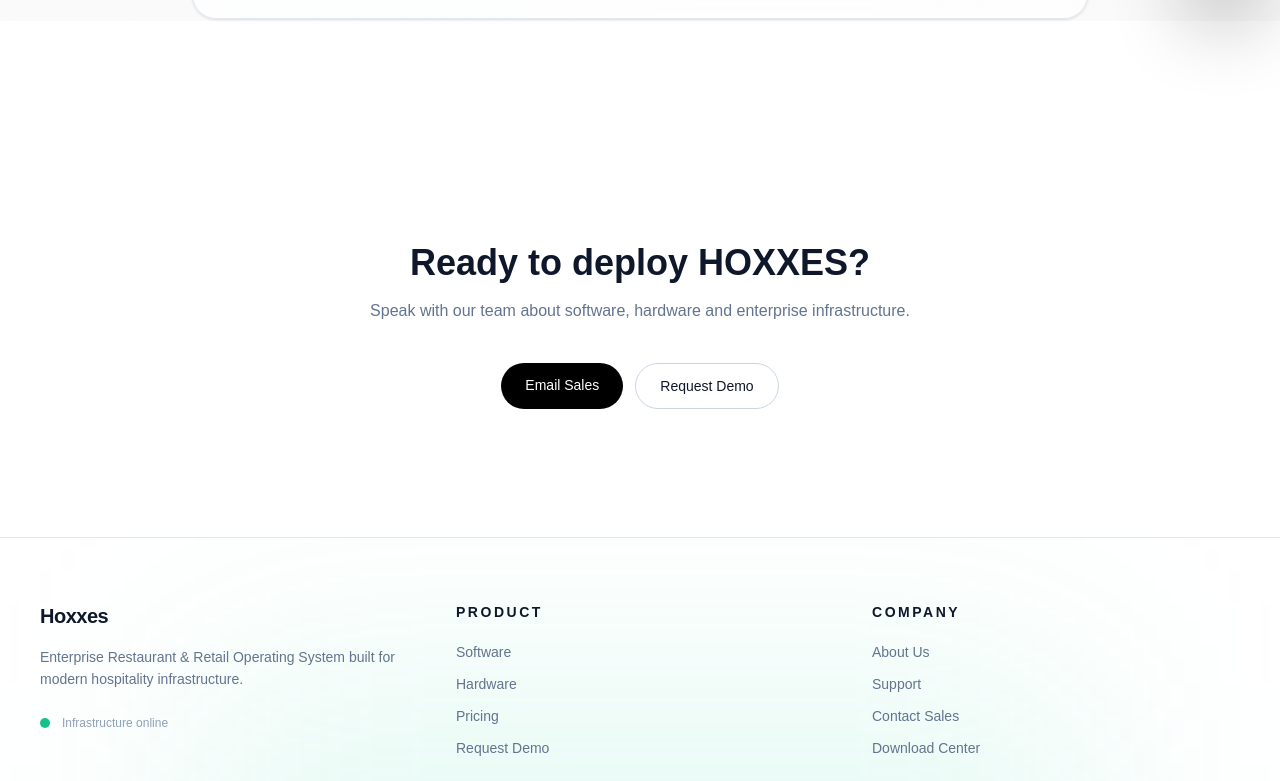
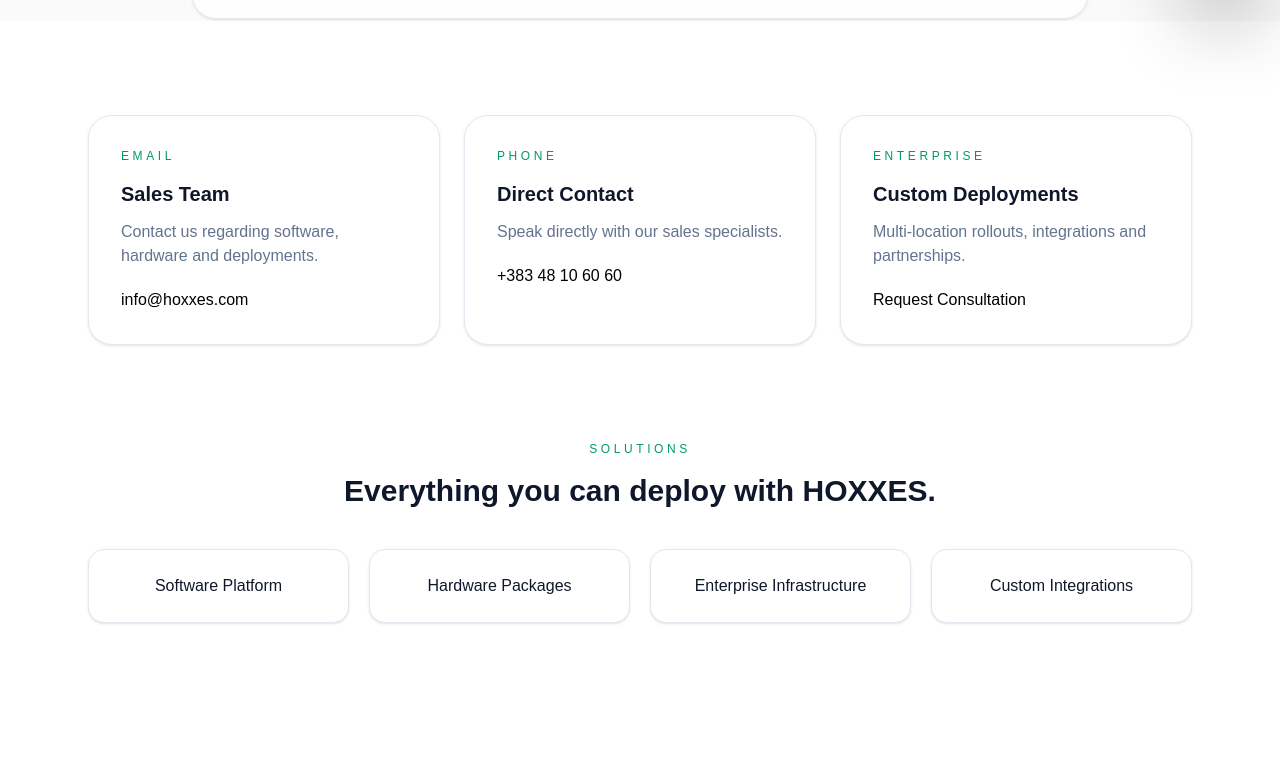
Before and after one commit to leonardapp/web, a Next.js app: page /contact-sales in a window 1280 px wide. Shown: the part 779-1560 px from the top of the page. Built offline with nearby package versions, Linux system fonts and the light colour scheme.

Commit message:
Request Demo update

```diff
--- a/app/about-us/page.tsx
+++ b/app/about-us/page.tsx
@@ -21,14 +21,14 @@ export default function AboutPage() {
             About HOXXES
           </div>
 
-          <h1 className="mt-6 text-4xl md:text-6xl font-semibold tracking-tight leading-tight">
+          <h1 className="mt-6 text-3xl sm:text-4xl md:text-6xl font-semibold tracking-tight leading-tight">
   Operating infrastructure
   <span className="block text-slate-500">
     for modern commerce.
   </span>
 </h1>
 
-         <p className="mt-6 text-lg md:text-xl text-slate-500 leading-relaxed max-w-3xl mx-auto">
+         <p className="mt-6 text-base sm:text-lg md:text-xl text-slate-500 leading-relaxed max-w-3xl mx-auto">
   HOXXES unifies POS, QR ordering, kiosks, kitchen operations, and analytics
   into one real-time enterprise infrastructure layer — built for scale, speed,
   and reliability.
@@ -65,21 +65,21 @@ export default function AboutPage() {
 
   <div className="grid md:grid-cols-3 gap-6 mt-12">
 
-    <div className="p-8 border rounded-3xl">
+    <div className="p-8 border border-slate-200 rounded-3xl bg-white shadow-sm hover:shadow-xl transition">
       <h3 className="font-semibold">Restaurants</h3>
       <p className="mt-3 text-slate-500">
         Ordering, kiosks, kitchen and guest experiences.
       </p>
     </div>
 
-    <div className="p-8 border rounded-3xl">
+    <div className="p-8 border border-slate-200 rounded-3xl bg-white shadow-sm hover:shadow-xl transition">
       <h3 className="font-semibold">Retail</h3>
       <p className="mt-3 text-slate-500">
         Transactions, inventory and workforce management.
       </p>
     </div>
 
-    <div className="p-8 border rounded-3xl">
+    <div className="p-8 border border-slate-200 rounded-3xl bg-white shadow-sm hover:shadow-xl transition">
       <h3 className="font-semibold">Enterprise</h3>
       <p className="mt-3 text-slate-500">
         Centralized infrastructure across multiple locations.
@@ -89,24 +89,46 @@ export default function AboutPage() {
   </div>
 
 </section>
-{/* BUILT FOR SCALE */}
-<section className="max-w-6xl mx-auto px-6 py-24 sm:py-32">
 
-  <div className="text-xs uppercase tracking-[0.35em] text-emerald-600">
-    Built For Scale
+<section className="max-w-6xl mx-auto px-6 pb-24">
+
+  <section className="max-w-6xl mx-auto px-6 pb-24">
+
+  <div className="grid grid-cols-2 lg:grid-cols-4 gap-6 text-center">
+
+    <div className="p-6 rounded-2xl border border-slate-200 bg-white shadow-sm hover:shadow-lg transition">
+      <div className="text-3xl sm:text-4xl font-semibold">POS</div>
+      <div className="text-slate-500 text-sm mt-2">
+        Infrastructure
+      </div>
     </div>
 
-  <h2 className="mt-4 text-3xl sm:text-4xl font-semibold">
-    From independent operators to enterprise networks.
-  </h2>
+    <div className="p-6 rounded-2xl border border-slate-200 bg-white shadow-sm hover:shadow-lg transition">
+      <div className="text-3xl sm:text-4xl font-semibold">QR</div>
+      <div className="text-slate-500 text-sm mt-2">
+        Ordering
+      </div>
+    </div>
 
-  <p className="mt-5 text-slate-500 max-w-3xl">
-    HOXXES is designed to operate across restaurants,
-    retail stores and multi-location businesses with centralized control.
-  </p>
+    <div className="p-6 rounded-2xl border border-slate-200 bg-white shadow-sm hover:shadow-lg transition">
+      <div className="text-3xl sm:text-4xl font-semibold">KDS</div>
+      <div className="text-slate-500 text-sm mt-2">
+        Kitchen Ops
+      </div>
+    </div>
+
+    <div className="p-6 rounded-2xl border border-slate-200 bg-white shadow-sm hover:shadow-lg transition">
+      <div className="text-3xl sm:text-4xl font-semibold">HQ</div>
+      <div className="text-slate-500 text-sm mt-2">
+        Control Center
+      </div>
+    </div>
+
+  </div>
 
 </section>
 
+</section>
       {/* MISSION */}
       <section className="max-w-6xl mx-auto px-6 py-16 grid md:grid-cols-2 gap-12 items-center">
         <motion.div
@@ -116,9 +138,9 @@ export default function AboutPage() {
         >
           <h2 className="text-2xl font-semibold">Infrastructure Vision</h2>
           <p className="mt-4 text-slate-600 leading-relaxed">
-            We eliminate fragmented restaurant systems and replace them with one
-            unified, real-time operating system that connects every device, order,
-            and transaction.
+            We eliminate fragmented business systems and replace them with one
+unified, real-time operating infrastructure connecting devices,
+orders, payments and operations.
           </p>
         </motion.div>
 
@@ -126,7 +148,7 @@ export default function AboutPage() {
           initial={{ opacity: 0, x: 20 }}
           whileInView={{ opacity: 1, x: 0 }}
           viewport={{ once: true }}
-          className="p-10 rounded-2xl border bg-slate-50 relative overflow-hidden"
+          className="p-10 rounded-3xl border border-slate-200 bg-white shadow-sm relative overflow-hidden"
         >
           <div className="absolute inset-0 bg-emerald-100/40 blur-3xl opacity-60" />
           <div className="relative">
@@ -219,7 +241,7 @@ export default function AboutPage() {
           </h2>
 
           <p className="mt-4 text-slate-300">
-            Join the next generation of restaurant infrastructure systems.
+  One platform powering ordering, payments and operations at scale.
 </p>
 
           <div className="mt-8 flex flex-col sm:flex-row justify-center gap-3">
--- a/app/contact-sales/page.tsx
+++ b/app/contact-sales/page.tsx
@@ -91,6 +91,109 @@ export default function ContactSalesPage() {
 
           </div>
         </section>
+        {/* SALES CONTACT OPTIONS */}
+<section className="max-w-6xl mx-auto px-6 pb-24">
+
+  <div className="grid grid-cols-1 md:grid-cols-3 gap-6">
+
+    <div className="p-8 rounded-3xl border border-slate-200 bg-white shadow-sm hover:shadow-xl transition">
+      <div className="text-xs uppercase tracking-[0.3em] text-emerald-600">
+        Email
+      </div>
+
+      <h3 className="mt-4 text-xl font-semibold">
+        Sales Team
+      </h3>
+
+      <p className="mt-3 text-slate-500">
+        Contact us regarding software, hardware and deployments.
+      </p>
+
+      <a
+        href="mailto:info@hoxxes.com"
+        className="inline-block mt-5 text-black font-medium"
+      >
+        info@hoxxes.com
+      </a>
+    </div>
+
+    <div className="p-8 rounded-3xl border border-slate-200 bg-white shadow-sm hover:shadow-xl transition">
+      <div className="text-xs uppercase tracking-[0.3em] text-emerald-600">
+        Phone
+      </div>
+
+      <h3 className="mt-4 text-xl font-semibold">
+        Direct Contact
+      </h3>
+
+      <p className="mt-3 text-slate-500">
+        Speak directly with our sales specialists.
+      </p>
+
+      <a
+        href="tel:+38348106060"
+        className="inline-block mt-5 text-black font-medium"
+      >
+        +383 48 10 60 60
+      </a>
+    </div>
+
+    <div className="p-8 rounded-3xl border border-slate-200 bg-white shadow-sm hover:shadow-xl transition">
+      <div className="text-xs uppercase tracking-[0.3em] text-emerald-600">
+        Enterprise
+      </div>
+
+      <h3 className="mt-4 text-xl font-semibold">
+        Custom Deployments
+      </h3>
+
+      <p className="mt-3 text-slate-500">
+        Multi-location rollouts, integrations and partnerships.
+      </p>
+
+      <Link
+        href="/request-demo"
+        className="inline-block mt-5 text-black font-medium"
+      >
+        Request Consultation
+      </Link>
+    </div>
+
+  </div>
+
+</section>
+{/* SERVICES */}
+<section className="max-w-6xl mx-auto px-6 pb-24">
+
+  <div className="text-center mb-10">
+    <div className="text-xs uppercase tracking-[0.3em] text-emerald-600">
+      Solutions
+    </div>
+
+    <h2 className="mt-4 text-3xl font-semibold">
+      Everything you can deploy with HOXXES.
+    </h2>
+  </div>
+
+  <div className="grid grid-cols-2 lg:grid-cols-4 gap-5">
+
+    {[
+      "Software Platform",
+      "Hardware Packages",
+      "Enterprise Infrastructure",
+      "Custom Integrations",
+    ].map((item) => (
+      <div
+        key={item}
+        className="p-6 rounded-2xl border border-slate-200 bg-white text-center shadow-sm hover:shadow-lg transition"
+      >
+        {item}
+      </div>
+    ))}
+
+  </div>
+
+</section>
         <section className="py-24 sm:py-32 text-center px-6">
 
   <h2 className="text-2xl sm:text-3xl md:text-4xl font-semibold">
--- a/app/pricing/page.tsx
+++ b/app/pricing/page.tsx
@@ -89,7 +89,7 @@ export default function PricingPage() {
   <div className="grid lg:grid-cols-3 gap-6 mt-14">
 
     {/* RESTAURANT */}
-    <div className="p-8 rounded-3xl border border-slate-200 bg-white hover:shadow-xl transition">
+    <div className="p-8 rounded-3xl border border-slate-200 bg-white hover:border-emerald-300 hover:shadow-xl transition-all duration-300">
       <div className="text-xs uppercase tracking-[0.25em] text-emerald-600">
         Restaurant
       </div>
@@ -168,8 +168,8 @@ export default function PricingPage() {
     ].map((item) => (
       <div
         key={item}
-        className="p-6 rounded-2xl border border-slate-200 bg-white"
-      >
+        className="p-6 rounded-2xl border border-slate-200 bg-white hover:border-emerald-300 hover:shadow-lg transition-all duration-300"
+>
         ✓ {item}
       </div>
     ))}
--- a/app/request-demo/page.tsx
+++ b/app/request-demo/page.tsx
@@ -84,11 +84,41 @@ export default function RequestDemoPage() {
   Tell us about your business and discover how HOXXES can streamline
   operations, ordering, payments and multi-location management.
 </p>
+<div className="mt-10 grid grid-cols-1 sm:grid-cols-3 gap-4 text-center">
+
+  <div className="p-5 rounded-2xl border border-slate-200 bg-white">
+    <div className="font-semibold">30 min</div>
+    <div className="text-sm text-slate-500 mt-1">
+      Personalized demo
+    </div>
+  </div>
+
+  <div className="p-5 rounded-2xl border border-slate-200 bg-white">
+    <div className="font-semibold">Live Walkthrough</div>
+    <div className="text-sm text-slate-500 mt-1">
+      Tailored to your business
+    </div>
+  </div>
+
+  <div className="p-5 rounded-2xl border border-slate-200 bg-white">
+    <div className="font-semibold">Deployment Plan</div>
+    <div className="text-sm text-slate-500 mt-1">
+      Software & hardware roadmap
+    </div>
+  </div>
+
+</div>
 
 </section>
 
       {/* FORM */}
-      <section className="max-w-2xl mx-auto px-6 pb-24">
+<section className="max-w-6xl mx-auto px-6 pb-24">
+
+  <div className="grid lg:grid-cols-2 gap-12 items-start">
+
+    {/* LEFT COLUMN */}
+    <div>
+
       <form className="space-y-4" onSubmit={handleSubmit}>
 
         <input
@@ -212,6 +242,40 @@ export default function RequestDemoPage() {
         </div>
 
       </div>
+
+    </div>
+
+    {/* RIGHT COLUMN */}
+    <div className="rounded-3xl border border-slate-200 bg-white p-8 sticky top-24">
+
+      <div className="text-xs uppercase tracking-[0.3em] text-emerald-600">
+        Why HOXXES
+      </div>
+
+      <h3 className="mt-4 text-2xl font-semibold">
+        Everything in one platform.
+      </h3>
+
+      <p className="mt-4 text-slate-500">
+        Manage operations, ordering, payments, workforce and analytics from a
+        unified platform built for restaurants, retail and enterprise.
+      </p>
+
+      <div className="mt-8 space-y-4 text-slate-600">
+
+        <div>✓ POS Infrastructure</div>
+        <div>✓ QR Ordering</div>
+        <div>✓ Self-Service Kiosks</div>
+        <div>✓ Kitchen Display System</div>
+        <div>✓ Workforce Management</div>
+        <div>✓ Enterprise Analytics</div>
+
+      </div>
+
+    </div>
+
+  </div>
+
 </section>
     </div>
   );
```
Lines whose indentation alone changed are shown as unchanged.
